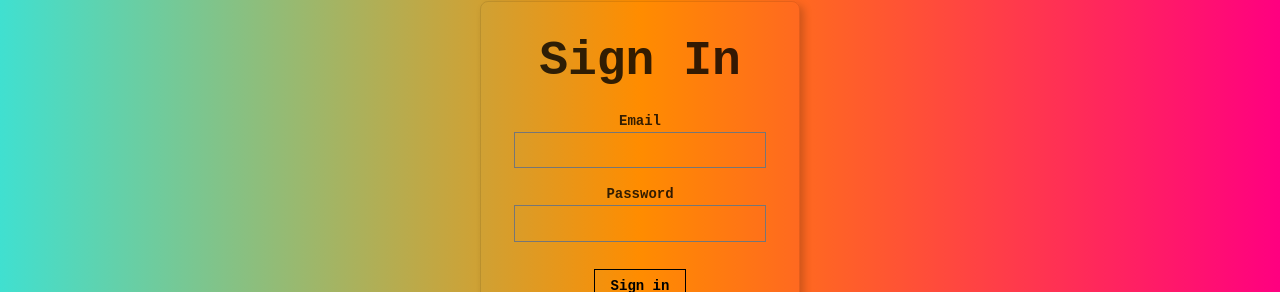
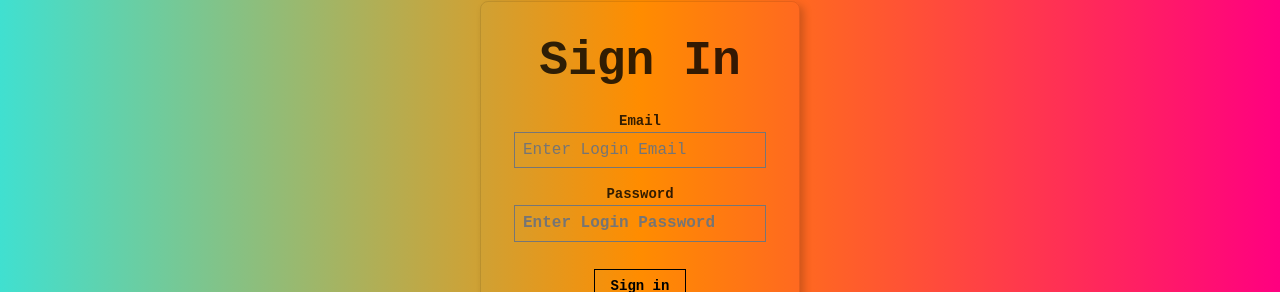
Before and after one commit to jacomarais1712/facedetectionApp-Frontend-, a React (Vite) app: page / in a window 1280 px wide. Shown: the part 101-393 px from the top of the page. Built offline with nearby package versions, Linux system fonts and the light colour scheme.

Commit message:
updated css layout

```diff
--- a/src/components/register/Register.jsx
+++ b/src/components/register/Register.jsx
@@ -1,4 +1,5 @@
 import React, { useState, useEffect } from 'react';
+import './Register.css';
 
 function Register ({ onRouteChange, loadUser }) {
     const [regName, setRegName] = useState('')
@@ -38,23 +39,23 @@ function Register ({ onRouteChange, loadUser }) {
         })
     }
 
-    return(
+    return (
         <article className="br3 ba b--black-10 mv4 w-100 w-50-m w-25-l mw6 shadow-5 center">
             <main className="pa4 black-80">
                 <form className="measure tc">
                     <fieldset id="sign_up" className="ba b--transparent ph0 mh0">
-                        <legend className="f1 fw6 ph0 mh0">Register</legend>
+                        <legend className="f3 f2-m f1-l fw6 ph0 mh0">Register</legend>
                         <div className="mt3">
                             <label className="db fw6 lh-copy f6" htmlFor="name">Name</label>
-                            <input onChange={onRegNameChange} className="pa2 input-reset ba bg-transparent hover-bg-black hover-white w-100" type="text" name="name" id="name" required placeholder='Enter Name'/>
+                            <input onChange={onRegNameChange} className="mw6 center w-90 w-90-m w-100-l pa2 input-reset ba bg-transparent hover-bg-black hover-white" type="text" name="name" id="animated-input" required placeholder='Enter Name'/>
                         </div>
                         <div className="mt3">
                             <label className="db fw6 lh-copy f6" htmlFor="email-address">Email</label>
-                            <input onChange={onRegEmailChange} className="pa2 input-reset ba bg-transparent hover-bg-black hover-white w-100" type="email" name="email-address"  id="email-address" required placeholder='Enter Email'/>
+                            <input onChange={onRegEmailChange} className="mw6 center w-90 w-90-m w-100-l pa2 input-reset ba bg-transparent hover-bg-black hover-white" type="email" name="email-address"  id="email-address" required placeholder='Enter Email'/>
                         </div>
                         <div className="mv3">
                             <label className="db fw6 lh-copy f6" htmlFor="password">Password</label>
-                            <input onChange={onRegPasswordChange} className="b pa2 input-reset ba bg-transparent hover-bg-black hover-white w-100" type="password" name="password"  id="password" required placeholder='Enter Password'/>
+                            <input onChange={onRegPasswordChange} className="mw6 center w-90 w-90-m w-100-l b pa2 input-reset ba bg-transparent hover-bg-black hover-white" type="password" name="password"  id="password" required placeholder='Enter Password'/>
                         </div>
                     </fieldset>
                     <div className="">
--- a/src/components/signin/SignIn.jsx
+++ b/src/components/signin/SignIn.jsx
@@ -47,11 +47,11 @@ function SignIn({ onRouteChange, loadUser }) {
                         <legend className="f1 fw6 ph0 mh0">Sign In</legend>
                         <div className="mt3">
                             <label className="db fw6 lh-copy f6" htmlFor="email-address">Email</label>
-                            <input onChange={onEmailChange} className="pa2 input-reset ba bg-transparent hover-bg-black hover-white w-100" type="email" name="email-address" id="email-address" required/>
+                            <input onChange={onEmailChange} className="pa2 input-reset ba bg-transparent hover-bg-black hover-white w-100" type="email" name="email-address" id="email-address" placeholder='Enter Login Email' required/>
                         </div>
                         <div className="mv3">
                             <label className="db fw6 lh-copy f6" htmlFor="password">Password</label>
-                            <input onChange={onPasswordChange}  className="b pa2 input-reset ba bg-transparent hover-bg-black hover-white w-100" type="password" name="password"  id="password" required/>
+                            <input onChange={onPasswordChange}  className="b pa2 input-reset ba bg-transparent hover-bg-black hover-white w-100" type="password" name="password"  id="password" placeholder='Enter Login Password' required/>
                         </div>
                     </fieldset>
                     <div className="">
```
Also changed, not shown: src/components/register/Register.css (added).
